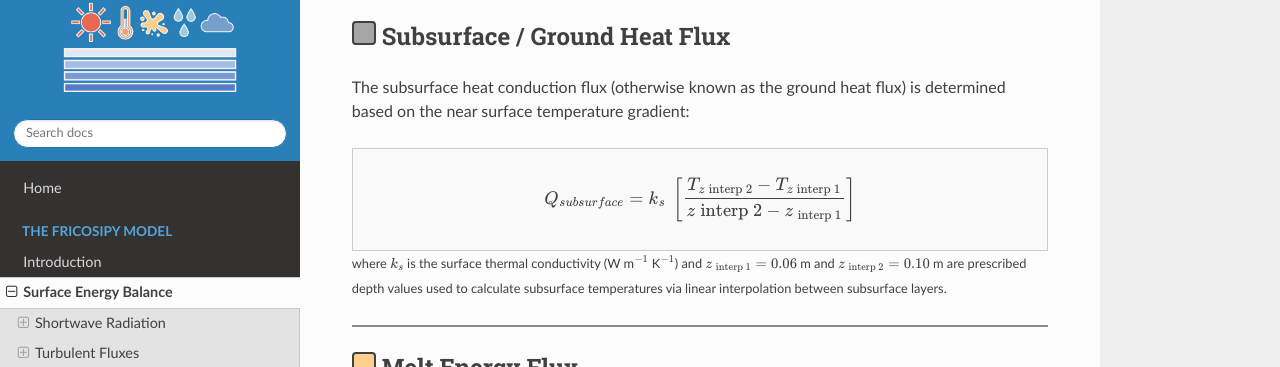
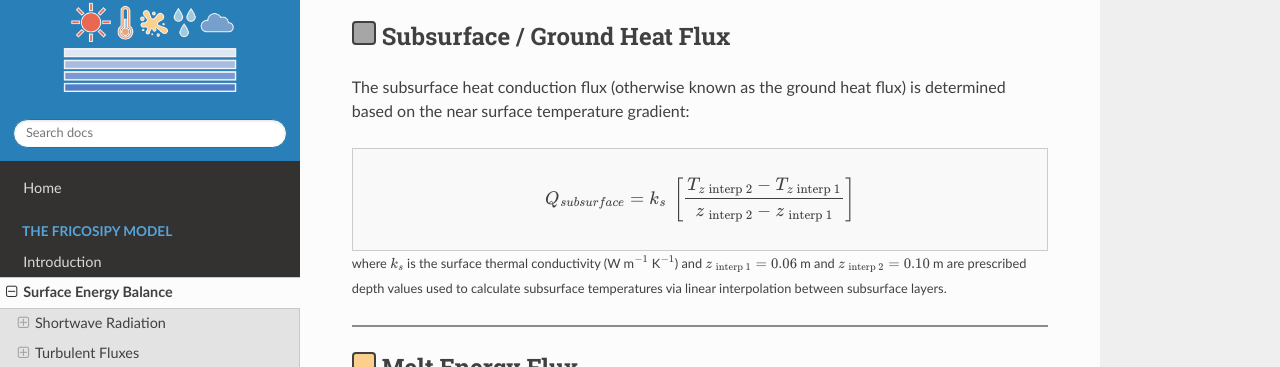
Before and after one commit to MarcusGastaldello/FRICOSIPY, an MkDocs documentation site: the page built from docs/surface_energy_balance.md, in a window 1280 px wide and 900 px high, scrolled down 5360 px. Shown: the part 83-450 px from the top of the window. Built offline with MkDocs 1.6.1, drawn with Linux system fonts in a browser that asks for light colours; nearby versions of some CDN libraries.

```diff
--- a/docs/surface_energy_balance.md
+++ b/docs/surface_energy_balance.md
@@ -219,7 +219,7 @@ The subsurface heat conduction flux (otherwise known as the ground heat flux) is
 
 <div style="border:1px solid #ccc; padding:10px; background:#f9f9f9;">
 $$
-Q_{subsurface} = k_{s} \: \left[ \frac{T_{z\:\text{interp 2}} - T_{z\:\text{interp 1}}}{z_\:\text{interp 2} - z_{\:\text{interp 1}}} \right]
+Q_{subsurface} = k_{s} \: \left[ \frac{T_{z\:\text{interp 2}} - T_{z\:\text{interp 1}}}{z_{\:\text{interp 2}} - z_{\:\text{interp 1}}} \right]
 $$
 </div>
 <small> where $k_{s}$ is the surface thermal conductivity (W m$^{-1}$ K$^{-1}$) and $z_{\:\text{interp 1}} = 0.06$ m and $z_{\:\text{interp 2}} = 0.10$ m are prescribed depth values used to calculate subsurface temperatures via linear interpolation between subsurface layers.</small>
```
